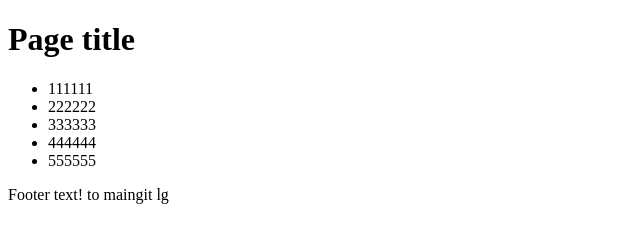
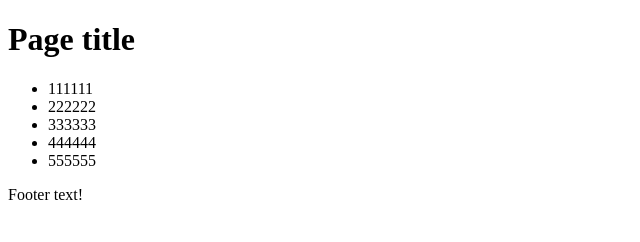
Before and after one commit to perehid/my-page, a plain HTML site: page index.html in a window 1280 px wide. Shown: the whole page, without its empty margins (0-640 px from the left). Drawn offline with Linux system fonts and the light colour scheme.

Commit message:
remove after !

```diff
--- a/index.html
+++ b/index.html
@@ -14,6 +14,6 @@
     <li>444444</li>
     <li>555555</li>
   </ul>
-<footer>Footer text! to maingit lg</footer>
+<footer>Footer text!</footer>
 </body>
 </html>
```
